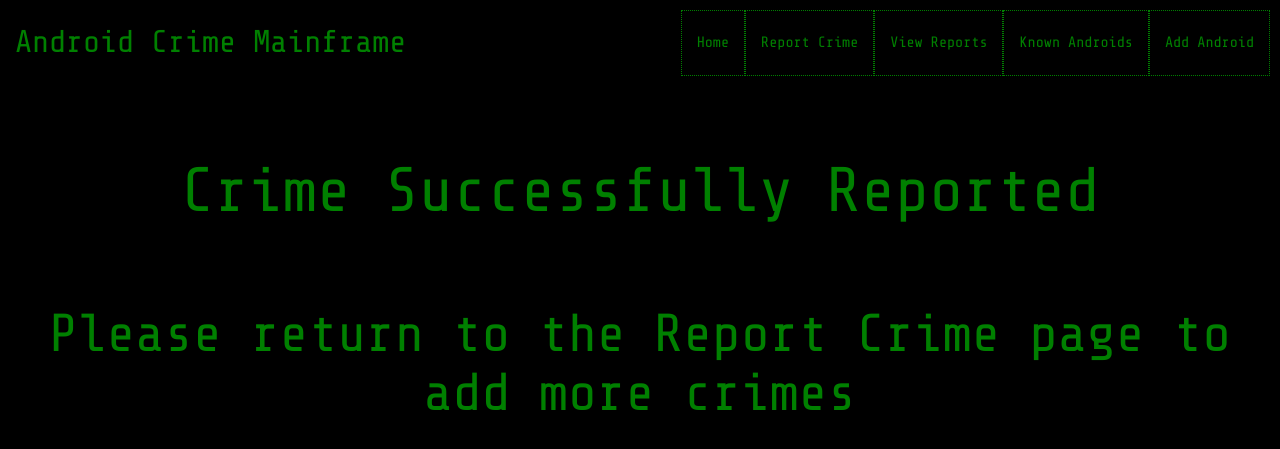
After one commit to Hunnser86/android-crime-reporting-app, a Flask app: page /report_success in a window 1280 px wide. The commit adds this page. Shown: the top 449 px of the page. Run offline with Flask 2, Linux system fonts and the light colour scheme; some libraries are stand-ins or nearby versions.

Commit message:
Create and style report_succes.html and add edit and remove buttons to view report page

```diff
--- a/app.py
+++ b/app.py
@@ -26,16 +26,6 @@ def go_home():
     return render_template("home.html")
 
 
-@dataclass(frozen=True)
-class Report:
-    crime_type: str
-    android_name: str
-    unit_name: str
-    occupation: str
-    crime_status: str
-    report_description: str
-
-
 @app.route("/get_reports")
 def get_reports():
     reports = mongo.db.reports.find()
@@ -55,10 +45,14 @@ def add_report():
 
         }
         mongo.db.reports.insert_one(report)
-        flash("Report Added Successfully")
-        return redirect(url_for("go_home"))
+        return redirect(url_for("report_success"))
 
     return render_template("add_report.html")
+
+
+@app.route("/report_success")
+def report_success():
+    return render_template("report_success.html")
 
 
 if __name__ == "__main__":
--- a/static/css/style.css
+++ b/static/css/style.css
@@ -176,3 +176,27 @@ label{
 #report_description{
     font-family: 'Share Tech Mono', monospace;
 }
+
+/*add reports page*/
+
+.success-title{
+    text-decoration: none;
+    margin-top: 80px;
+}
+
+
+/*View Reports page*/
+
+.btn-small{
+    margin-top: 20px;
+    min-width: 100px;
+    background-color: black;
+    border: dotted 2px green;
+    color: green;
+
+}
+
+.btn-small:hover{
+    background-color: green;
+    color: black;
+}
--- /dev/null
+++ b/templates/report_success.html
@@ -0,0 +1,10 @@
+{% extends "base.html" %}
+{% block content %}
+
+<h1 class="page_title center-align success-title">Crime Successfully Reported </h1>
+<h2 class="page_title center-align success-title">Please return to the Report Crime page to add more crimes</h2>
+
+
+
+
+{% endblock %}
```
Also changed, not shown: templates/add_report.html (+6 -6 lines), templates/reports.html (+7 -1 lines).
